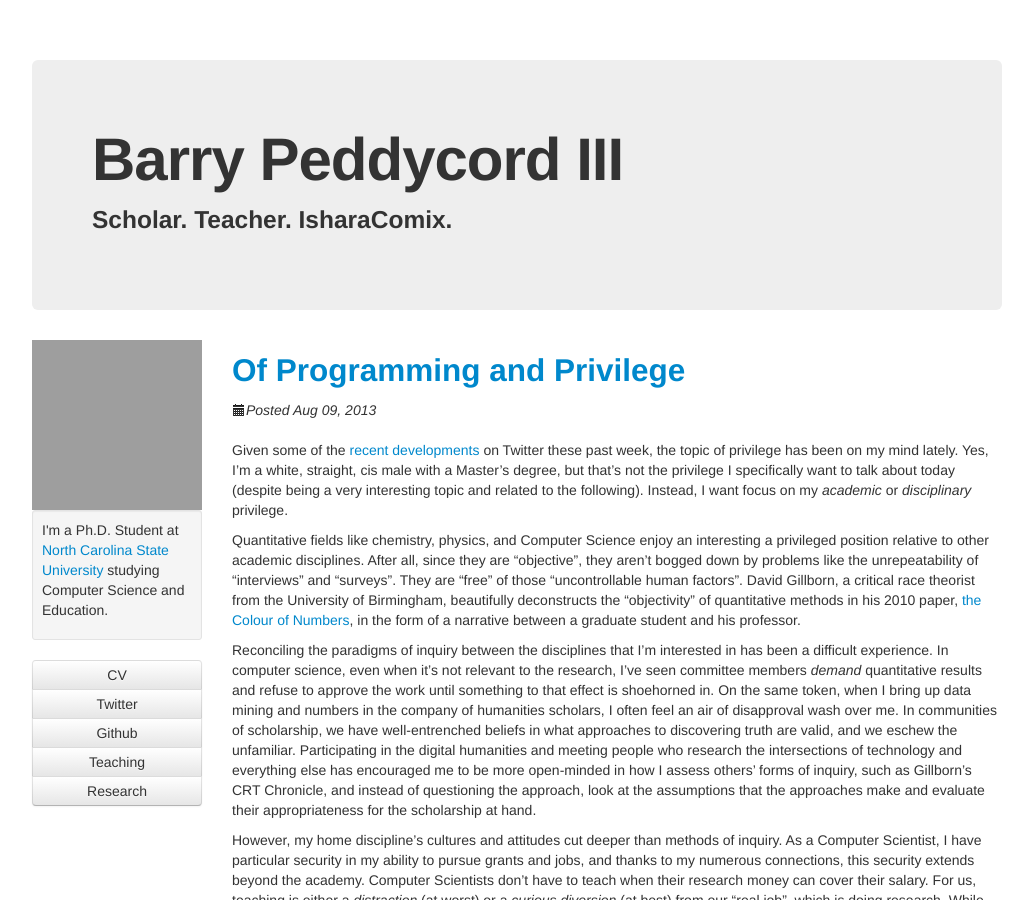
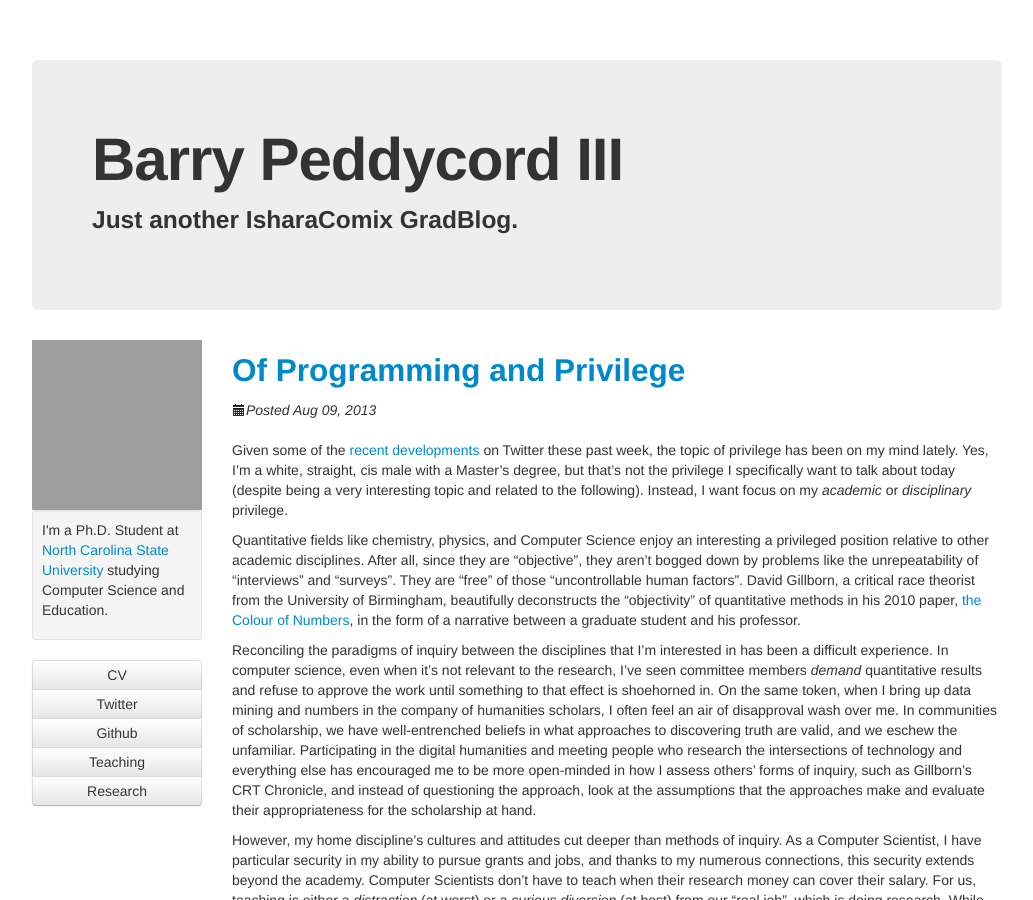
Before and after one commit to isharacomix/oldsite, a Jekyll site: the page built from index.html, in a window 1280 px wide and 900 px high. Shown: the whole window, without its empty margins (123-1156 px from the left). Built offline with Jekyll 4.4.1, drawn with Linux system fonts in a browser that asks for light colours; comment, search, counter and statistics services are not loaded; grey boxes are pictures that could not be loaded.

Commit message:
Foo muffin

```diff
--- a/_includes/header.html
+++ b/_includes/header.html
@@ -2,6 +2,6 @@
 <div class="span10 offset1">
     <div class="hero-unit">
         <h1>Barry Peddycord III</h1>
-        <h3>Scholar. Teacher. IsharaComix.</h3>
+        <h3>Just another IsharaComix GradBlog.</h3>
     </div>
 </div>
```
